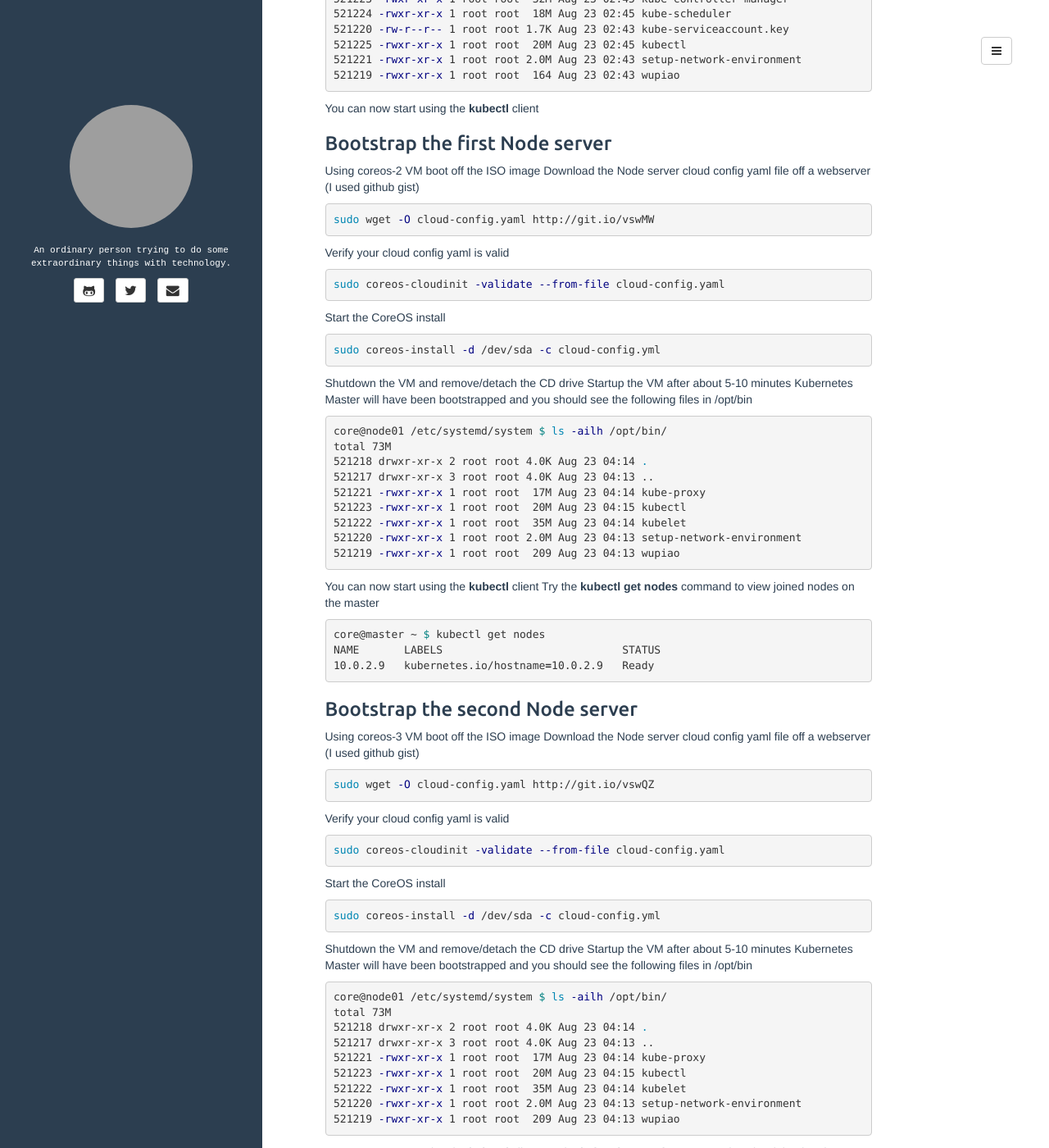
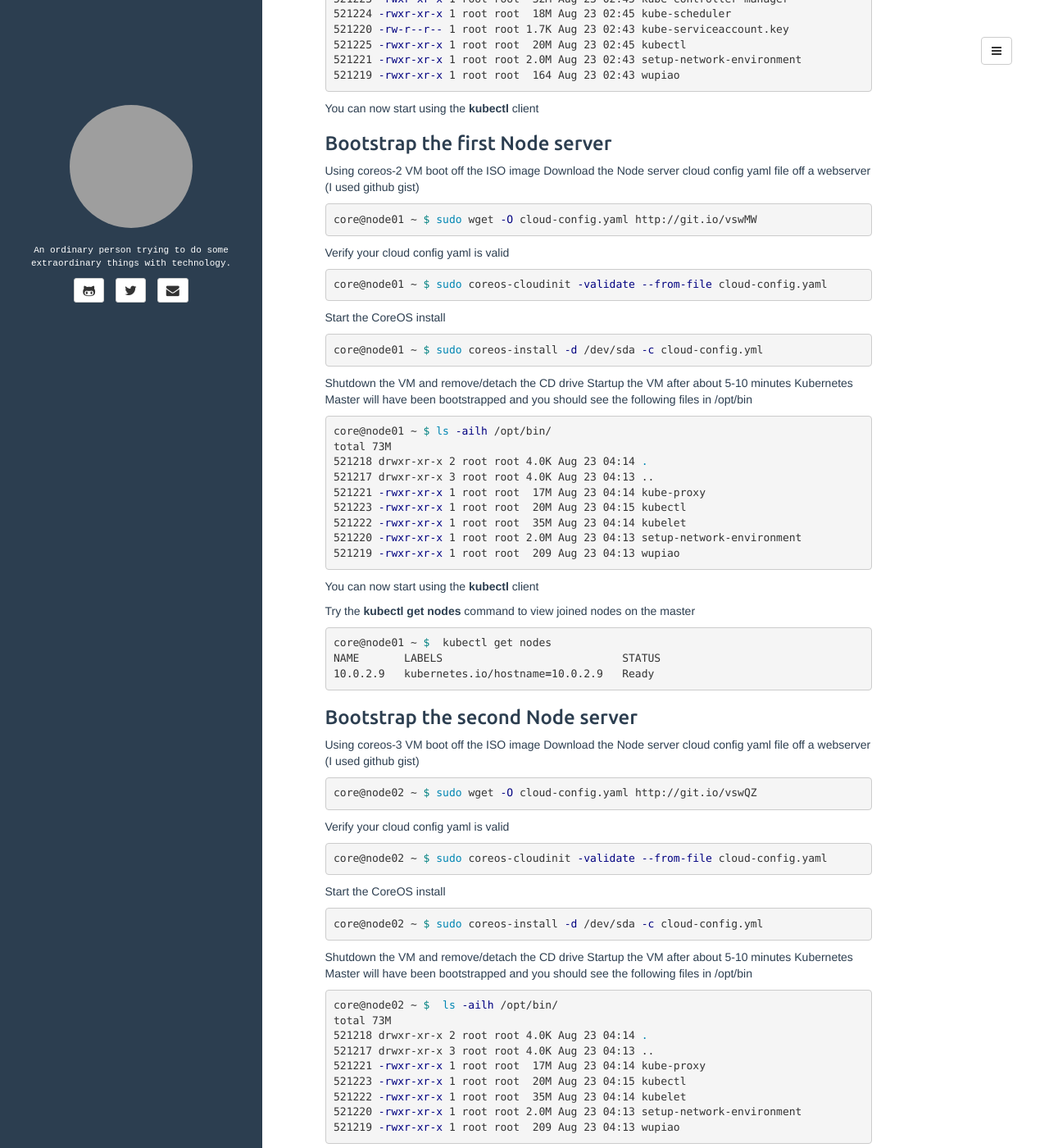
Before and after one commit to ryancurrah/ryancurrah.github.io, a Jekyll site: the page built from _posts/2015-11-08-kubernetes-coreos.md, in a window 1280 px wide and 1400 px high, scrolled down 1286 px. Shown: the whole window at 82% size. Built offline with Jekyll 4.4.1, drawn with Linux system fonts in a browser that asks for light colours; comment, search, counter and statistics services are not loaded; some of the changed text lies outside the part shown; grey boxes are pictures that could not be loaded.

Commit message:
Update 2015-11-08-kubernetes-coreos.md

```diff
--- a/_posts/2015-11-08-kubernetes-coreos.md
+++ b/_posts/2015-11-08-kubernetes-coreos.md
@@ -50,21 +50,21 @@ Using coreos-1 VM boot off the ISO image
 Download the Master server cloud config yaml file off a webserver (I used github gist)
 
 {% highlight bash %}
-sudo wget -O cloud-config.yaml http://git.io/vswiF
+core@master ~ $ sudo wget -O cloud-config.yaml http://git.io/vswiF
 {% endhighlight %}
 
 
 Verify your cloud config yaml is valid
 
 {% highlight bash %}
-sudo coreos-cloudinit -validate --from-file cloud-config.yaml
+core@master ~ $ sudo coreos-cloudinit -validate --from-file cloud-config.yaml
 {% endhighlight %}
 
 
 Start the CoreOS install
 
 {% highlight bash %}
-sudo coreos-install -d /dev/sda -c cloud-config.yml
+core@master ~ $ sudo coreos-install -d /dev/sda -c cloud-config.yml
 {% endhighlight %}
 
 Shutdown the VM and remove/detach the CD drive
@@ -94,21 +94,21 @@ Using coreos-2 VM boot off the ISO image
 Download the Node server cloud config yaml file off a webserver (I used github gist)
 
 {% highlight bash %}
-sudo wget -O cloud-config.yaml http://git.io/vswMW
+core@node01 ~ $ sudo wget -O cloud-config.yaml http://git.io/vswMW
 {% endhighlight %}
 
 
 Verify your cloud config yaml is valid
 
 {% highlight bash %}
-sudo coreos-cloudinit -validate --from-file cloud-config.yaml
+core@node01 ~ $ sudo coreos-cloudinit -validate --from-file cloud-config.yaml
 {% endhighlight %}
 
 
 Start the CoreOS install
 
 {% highlight bash %}
-sudo coreos-install -d /dev/sda -c cloud-config.yml
+core@node01 ~ $ sudo coreos-install -d /dev/sda -c cloud-config.yml
 {% endhighlight %}
 
 
@@ -116,57 +116,7 @@ Shutdown the VM and remove/detach the CD drive
 Startup the VM after about 5-10 minutes Kubernetes Master will have been bootstrapped and you should see the following files in /opt/bin
 
 {% highlight bash %}
-core@node01 /etc/systemd/system $ ls -ailh /opt/bin/
-total 73M
-521218 drwxr-xr-x 2 root root 4.0K Aug 23 04:14 .
-521217 drwxr-xr-x 3 root root 4.0K Aug 23 04:13 ..
-521221 -rwxr-xr-x 1 root root  17M Aug 23 04:14 kube-proxy
-521223 -rwxr-xr-x 1 root root  20M Aug 23 04:15 kubectl
-521222 -rwxr-xr-x 1 root root  35M Aug 23 04:14 kubelet
-521220 -rwxr-xr-x 1 root root 2.0M Aug 23 04:13 setup-network-environment
-521219 -rwxr-xr-x 1 root root  209 Aug 23 04:13 wupiao
-{% endhighlight %}
-
-
-
-You can now start using the **kubectl** client
-Try the **kubectl get nodes** command to view joined nodes on the master
-
-{% highlight bash %}
-core@master ~ $ kubectl get nodes
-NAME       LABELS                            STATUS
-10.0.2.9   kubernetes.io/hostname=10.0.2.9   Ready
-{% endhighlight %}
-
-
-### Bootstrap the second Node server
-Using coreos-3 VM boot off the ISO image
-Download the Node server cloud config yaml file off a webserver (I used github gist)
-
-{% highlight bash %}
-sudo wget -O cloud-config.yaml http://git.io/vswQZ
-{% endhighlight %}
-
-
-Verify your cloud config yaml is valid
-
-{% highlight bash %}
-sudo coreos-cloudinit -validate --from-file cloud-config.yaml
-{% endhighlight %}
-
-
-Start the CoreOS install
-
-{% highlight bash %}
-sudo coreos-install -d /dev/sda -c cloud-config.yml
-{% endhighlight %}
-
-
-Shutdown the VM and remove/detach the CD drive
-Startup the VM after about 5-10 minutes Kubernetes Master will have been bootstrapped and you should see the following files in /opt/bin
-
-{% highlight bash %}
-core@node01 /etc/systemd/system $ ls -ailh /opt/bin/
+core@node01 ~ $ ls -ailh /opt/bin/
 total 73M
 521218 drwxr-xr-x 2 root root 4.0K Aug 23 04:14 .
 521217 drwxr-xr-x 3 root root 4.0K Aug 23 04:13 ..
@@ -179,36 +129,36 @@ total 73M
 
 
 You can now start using the **kubectl** client
+
 Try the **kubectl get nodes** command to view joined nodes on the master
 
-
 {% highlight bash %}
-core@master ~ $ kubectl get nodes
+core@node01 ~ $  kubectl get nodes
 NAME       LABELS                            STATUS
-10.0.2.10   kubernetes.io/hostname=10.0.2.10   Ready
+10.0.2.9   kubernetes.io/hostname=10.0.2.9   Ready
 {% endhighlight %}
 
 
-### Bootstrap the third Node server
-Using coreos-4 VM boot off the ISO image
+### Bootstrap the second Node server
+Using coreos-3 VM boot off the ISO image
 Download the Node server cloud config yaml file off a webserver (I used github gist)
 
 {% highlight bash %}
-sudo wget -O cloud-config.yaml http://git.io/vswQ8
+core@node02 ~ $ sudo wget -O cloud-config.yaml http://git.io/vswQZ
 {% endhighlight %}
 
 
 Verify your cloud config yaml is valid
 
 {% highlight bash %}
-sudo coreos-cloudinit -validate --from-file cloud-config.yaml
+core@node02 ~ $ sudo coreos-cloudinit -validate --from-file cloud-config.yaml
 {% endhighlight %}
 
 
 Start the CoreOS install
 
 {% highlight bash %}
-sudo coreos-install -d /dev/sda -c cloud-config.yml
+core@node02 ~ $ sudo coreos-install -d /dev/sda -c cloud-config.yml
 {% endhighlight %}
 
 
@@ -216,7 +166,7 @@ Shutdown the VM and remove/detach the CD drive
 Startup the VM after about 5-10 minutes Kubernetes Master will have been bootstrapped and you should see the following files in /opt/bin
 
 {% highlight bash %}
-core@node01 /etc/systemd/system $ ls -ailh /opt/bin/
+core@node02 ~ $  ls -ailh /opt/bin/
 total 73M
 521218 drwxr-xr-x 2 root root 4.0K Aug 23 04:14 .
 521217 drwxr-xr-x 3 root root 4.0K Aug 23 04:13 ..
@@ -229,10 +179,61 @@ total 73M
 
 
 You can now start using the **kubectl** client
+
 Try the **kubectl get nodes** command to view joined nodes on the master
 
 {% highlight bash %}
-core@master ~ $ kubectl get nodes
+core@node02 ~ $ kubectl get nodes
+NAME       LABELS                            STATUS
+10.0.2.10   kubernetes.io/hostname=10.0.2.10   Ready
+{% endhighlight %}
+
+
+### Bootstrap the third Node server
+Using coreos-4 VM boot off the ISO image
+Download the Node server cloud config yaml file off a webserver (I used github gist)
+
+{% highlight bash %}
+core@node03 ~ $ sudo wget -O cloud-config.yaml http://git.io/vswQ8
+{% endhighlight %}
+
+
+Verify your cloud config yaml is valid
+
+{% highlight bash %}
+core@node03 ~ $ sudo coreos-cloudinit -validate --from-file cloud-config.yaml
+{% endhighlight %}
+
+
+Start the CoreOS install
+
+{% highlight bash %}
+core@node03 ~ $ sudo coreos-install -d /dev/sda -c cloud-config.yml
+{% endhighlight %}
+
+
+Shutdown the VM and remove/detach the CD drive
+Startup the VM after about 5-10 minutes Kubernetes Master will have been bootstrapped and you should see the following files in /opt/bin
+
+{% highlight bash %}
+core@node03 ~ $ ls -ailh /opt/bin/
+total 73M
+521218 drwxr-xr-x 2 root root 4.0K Aug 23 04:14 .
+521217 drwxr-xr-x 3 root root 4.0K Aug 23 04:13 ..
+521221 -rwxr-xr-x 1 root root  17M Aug 23 04:14 kube-proxy
+521223 -rwxr-xr-x 1 root root  20M Aug 23 04:15 kubectl
+521222 -rwxr-xr-x 1 root root  35M Aug 23 04:14 kubelet
+521220 -rwxr-xr-x 1 root root 2.0M Aug 23 04:13 setup-network-environment
+521219 -rwxr-xr-x 1 root root  209 Aug 23 04:13 wupiao
+{% endhighlight %}
+
+
+You can now start using the **kubectl** client
+
+Try the **kubectl get nodes** command to view joined nodes on the master
+
+{% highlight bash %}
+core@node03 ~ $ kubectl get nodes
 NAME       LABELS                            STATUS
 10.0.2.9   kubernetes.io/hostname=10.0.2.9   Ready
 10.0.2.10   kubernetes.io/hostname=10.0.2.10   Ready
```
